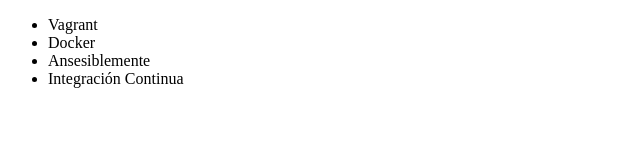
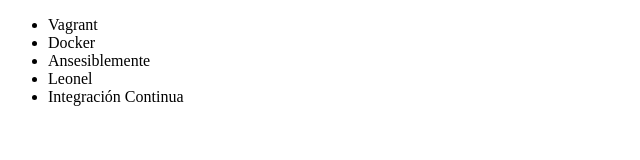
Before and after one commit to teokojak/Leonel-git, a plain HTML site: page index.html in a window 1280 px wide. Shown: the whole page, without its empty margins (0-640 px from the left). Drawn offline with Linux system fonts and the light colour scheme.

```diff
--- a/index.html
+++ b/index.html
@@ -10,6 +10,7 @@
             <li>Vagrant</li>
             <li>Docker</li>
             <li>Ansesiblemente</li>
+            <li>Leonel</li>
             <li>Integración Continua</li>
         </ul>
     </body>
```
Also changed, not shown: 1 other file.
